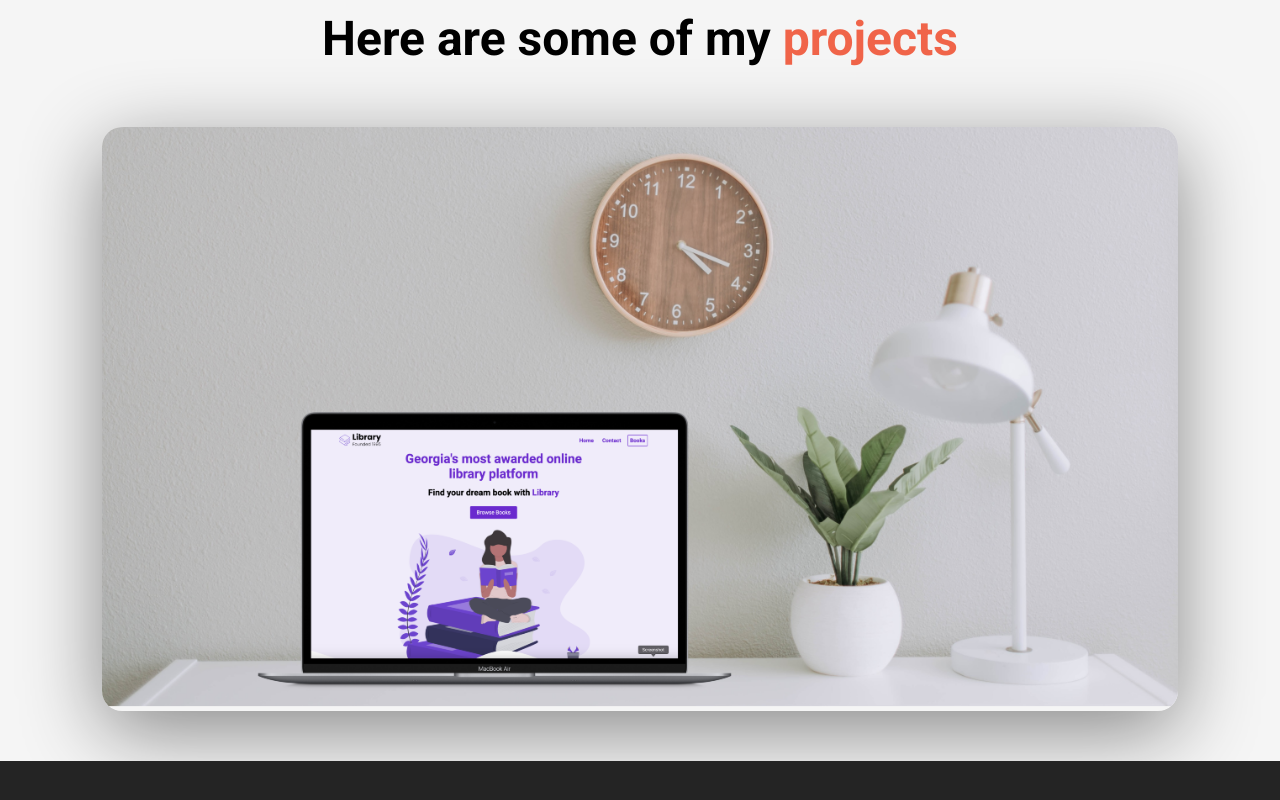
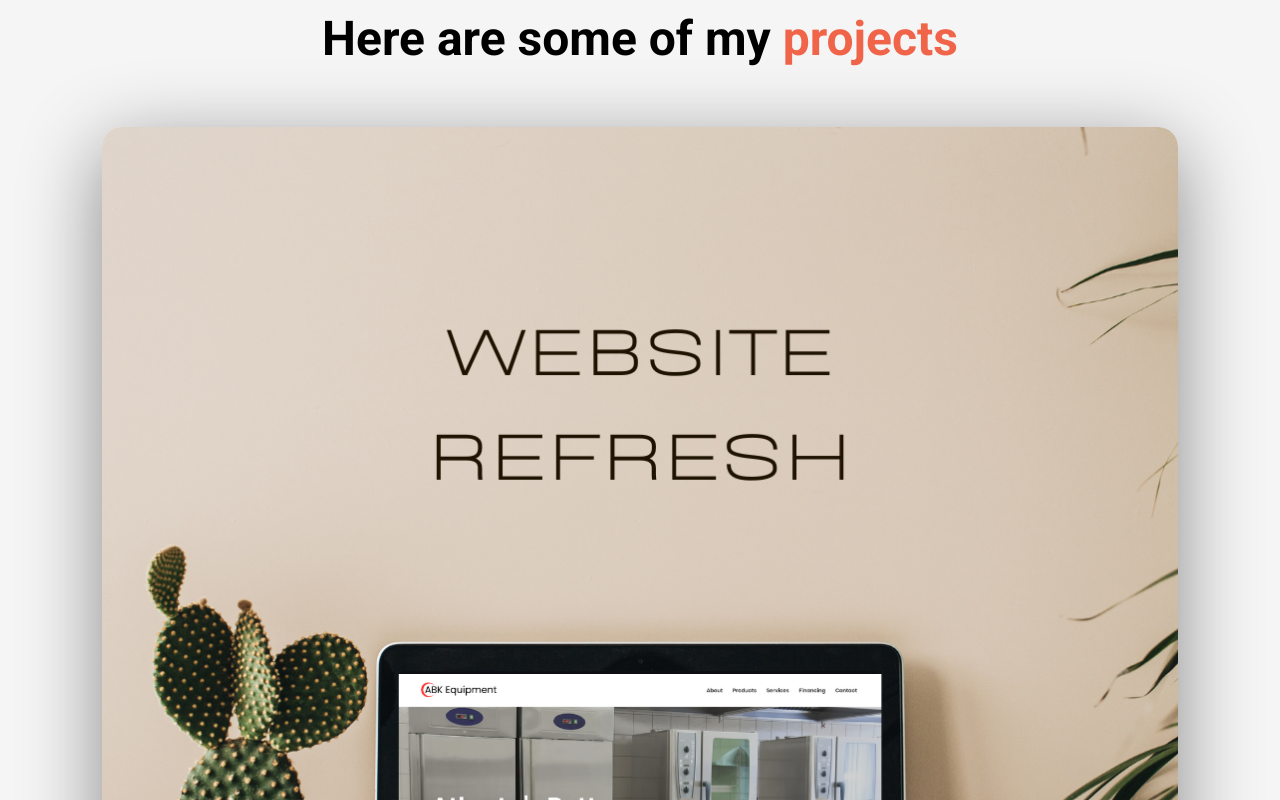
Before and after one commit to Stephanie-Dennehy/Portfolio, a plain HTML site: page index.html in a window 1280 px wide. Shown: the part 840-1640 px from the top of the page. Drawn offline with nearby package versions, Linux system fonts and the light colour scheme.

Commit message:
new file:   assets/Minimalist Home Office Desktop Website Launch Instagram Post.png 	new file:   assets/mock-up.png 	modified:   index.html

```diff
--- a/index.html
+++ b/index.html
@@ -156,7 +156,7 @@
                 <ul class="class__project--list">
                     <li class="class__project">
                         <div class="project__wrapper">
-                            <img src="./assets/Mockup.png" class="project__img" alt="">
+                            <img src="./assets/Minimalist Home Office Desktop Website Launch Instagram Post.png" class="project__img" alt="">
                             <div class="project__wrapper--bg"></div>
                             <div class="project__description">
                                 <h3 class="project__description--title">
```
Also changed, not shown: assets/Minimalist Home Office Desktop Website Launch Instagram Post.png (added), 1 other file.
